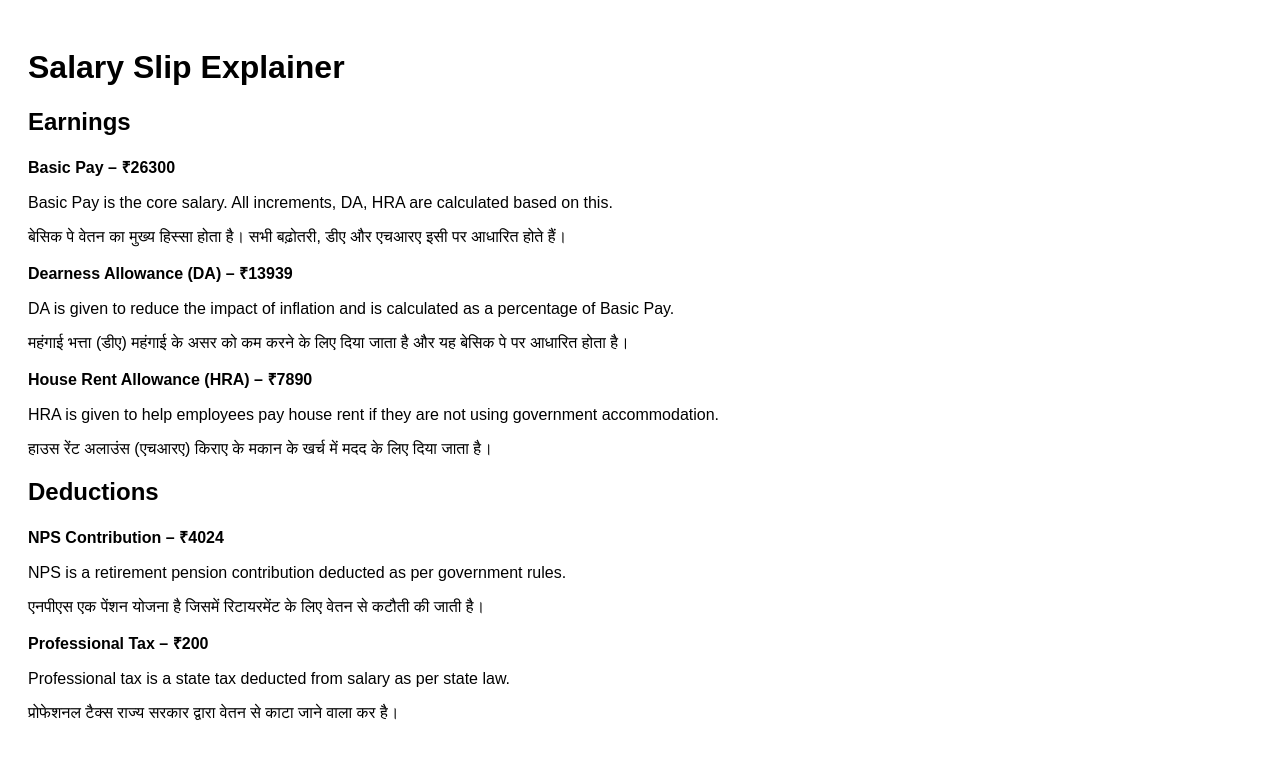
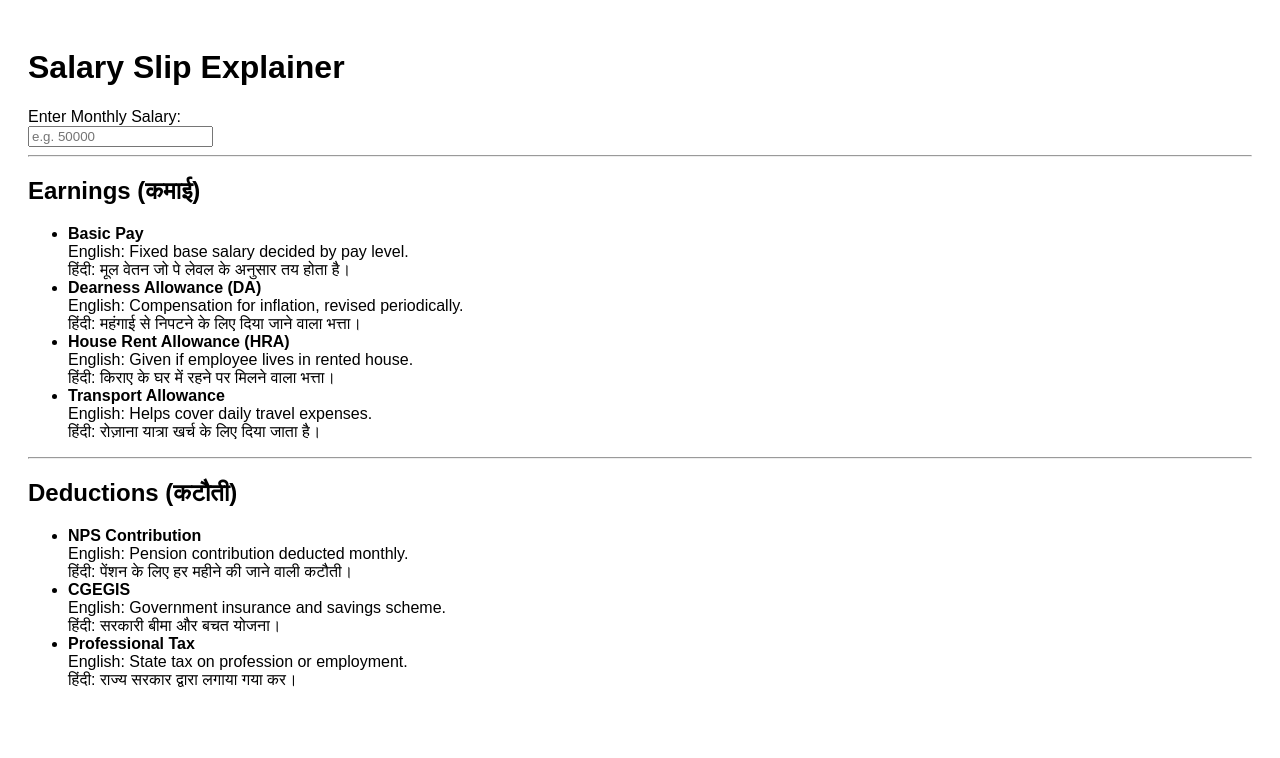
Before and after one commit to salarysamjho/salary-slip-explainer-v1, a Next.js app: page / in a window 1280 px wide. Shown: the top 758 px of the page. Built offline with nearby package versions, Linux system fonts and the light colour scheme.

Commit message:
Update page.tsx

```diff
--- a/app/page.tsx
+++ b/app/page.tsx
@@ -1,75 +1,65 @@
 export default function Home() {
-  const earnings = [
-    {
-      name: "Basic Pay",
-      amount: 26300,
-      explanationEn:
-        "Basic Pay is the core salary. All increments, DA, HRA are calculated based on this.",
-      explanationHi:
-        "बेसिक पे वेतन का मुख्य हिस्सा होता है। सभी बढ़ोतरी, डीए और एचआरए इसी पर आधारित होते हैं।",
-    },
-    {
-      name: "Dearness Allowance (DA)",
-      amount: 13939,
-      explanationEn:
-        "DA is given to reduce the impact of inflation and is calculated as a percentage of Basic Pay.",
-      explanationHi:
-        "महंगाई भत्ता (डीए) महंगाई के असर को कम करने के लिए दिया जाता है और यह बेसिक पे पर आधारित होता है।",
-    },
-    {
-      name: "House Rent Allowance (HRA)",
-      amount: 7890,
-      explanationEn:
-        "HRA is given to help employees pay house rent if they are not using government accommodation.",
-      explanationHi:
-        "हाउस रेंट अलाउंस (एचआरए) किराए के मकान के खर्च में मदद के लिए दिया जाता है।",
-    },
-  ];
-
-  const deductions = [
-    {
-      name: "NPS Contribution",
-      amount: 4024,
-      explanationEn:
-        "NPS is a retirement pension contribution deducted as per government rules.",
-      explanationHi:
-        "एनपीएस एक पेंशन योजना है जिसमें रिटायरमेंट के लिए वेतन से कटौती की जाती है।",
-    },
-    {
-      name: "Professional Tax",
-      amount: 200,
-      explanationEn:
-        "Professional tax is a state tax deducted from salary as per state law.",
-      explanationHi:
-        "प्रोफेशनल टैक्स राज्य सरकार द्वारा वेतन से काटा जाने वाला कर है।",
-    },
-  ];
-
   return (
     <div style={{ padding: "20px", fontFamily: "Arial" }}>
       <h1>Salary Slip Explainer</h1>
 
-      <h2>Earnings</h2>
-      {earnings.map((item, index) => (
-        <div key={index} style={{ marginBottom: "15px" }}>
-          <strong>
-            {item.name} – ₹{item.amount}
-          </strong>
-          <p>{item.explanationEn}</p>
-          <p>{item.explanationHi}</p>
-        </div>
-      ))}
+      <label>Enter Monthly Salary:</label>
+      <br />
+      <input type="number" placeholder="e.g. 50000" />
 
-      <h2>Deductions</h2>
-      {deductions.map((item, index) => (
-        <div key={index} style={{ marginBottom: "15px" }}>
-          <strong>
-            {item.name} – ₹{item.amount}
-          </strong>
-          <p>{item.explanationEn}</p>
-          <p>{item.explanationHi}</p>
-        </div>
-      ))}
+      <hr />
+
+      <h2>Earnings (कमाई)</h2>
+
+      <ul>
+        <li>
+          <strong>Basic Pay</strong><br />
+          English: Fixed base salary decided by pay level.<br />
+          हिंदी: मूल वेतन जो पे लेवल के अनुसार तय होता है।
+        </li>
+
+        <li>
+          <strong>Dearness Allowance (DA)</strong><br />
+          English: Compensation for inflation, revised periodically.<br />
+          हिंदी: महंगाई से निपटने के लिए दिया जाने वाला भत्ता।
+        </li>
+
+        <li>
+          <strong>House Rent Allowance (HRA)</strong><br />
+          English: Given if employee lives in rented house.<br />
+          हिंदी: किराए के घर में रहने पर मिलने वाला भत्ता।
+        </li>
+
+        <li>
+          <strong>Transport Allowance</strong><br />
+          English: Helps cover daily travel expenses.<br />
+          हिंदी: रोज़ाना यात्रा खर्च के लिए दिया जाता है।
+        </li>
+      </ul>
+
+      <hr />
+
+      <h2>Deductions (कटौती)</h2>
+
+      <ul>
+        <li>
+          <strong>NPS Contribution</strong><br />
+          English: Pension contribution deducted monthly.<br />
+          हिंदी: पेंशन के लिए हर महीने की जाने वाली कटौती।
+        </li>
+
+        <li>
+          <strong>CGEGIS</strong><br />
+          English: Government insurance and savings scheme.<br />
+          हिंदी: सरकारी बीमा और बचत योजना।
+        </li>
+
+        <li>
+          <strong>Professional Tax</strong><br />
+          English: State tax on profession or employment.<br />
+          हिंदी: राज्य सरकार द्वारा लगाया गया कर।
+        </li>
+      </ul>
     </div>
   );
 }
```
